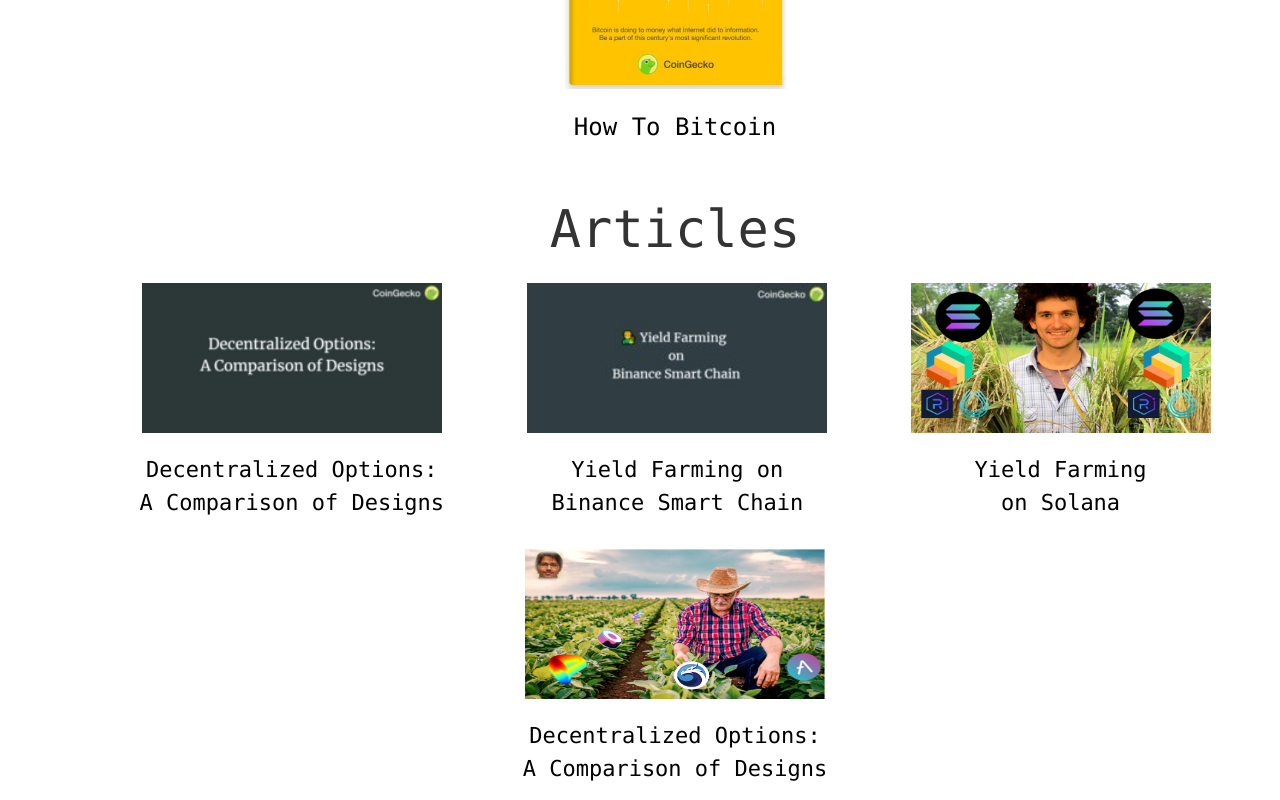
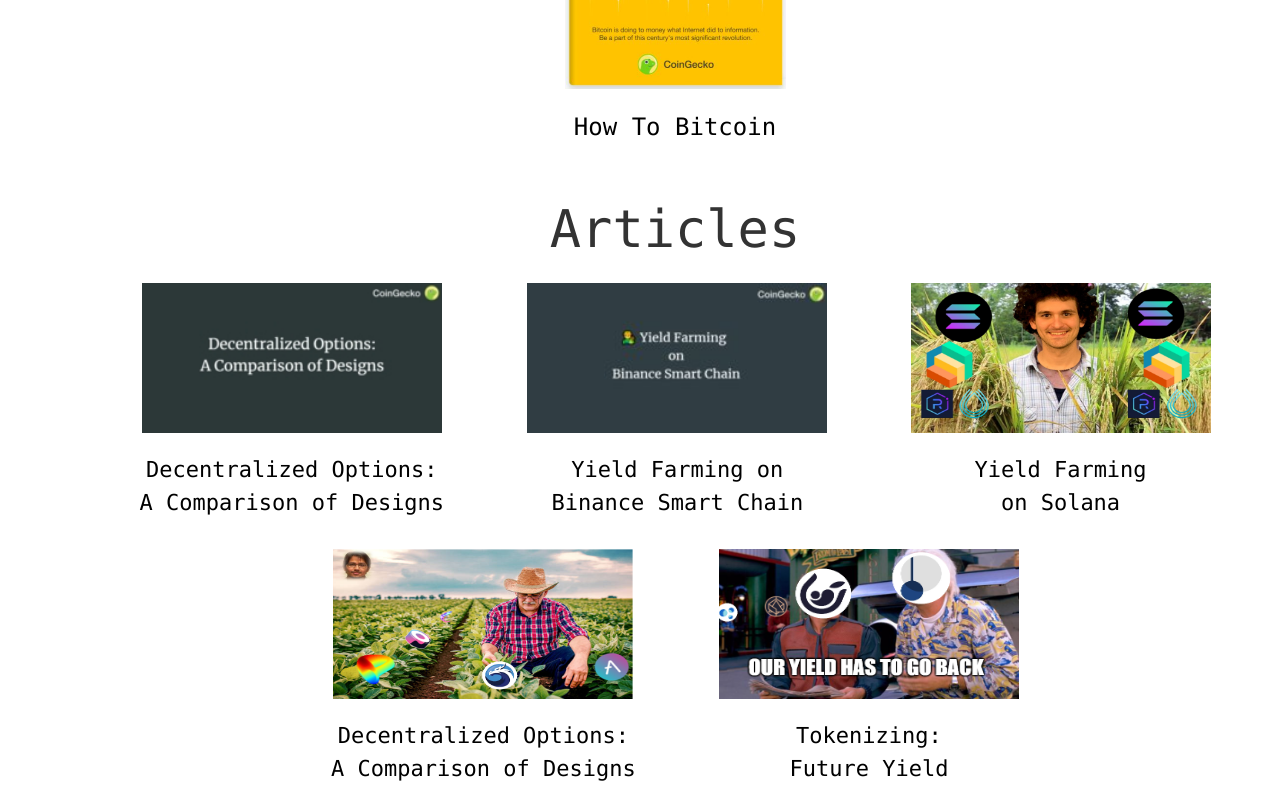
Before and after one commit to winsquare2/winsquare2.github.io, a plain HTML site: page projects.html in a window 1280 px wide. Shown: the part 897-1697 px from the top of the page. Drawn offline with nearby package versions, Linux system fonts and the light colour scheme.

Commit message:
Update projects.html

```diff
--- a/projects.html
+++ b/projects.html
@@ -143,7 +143,7 @@
 <figure><a href="https://www.coingecko.com/buzz/yield-farming-on-solana" class="w3-bar-item w3-button1"><img src = "web_images/sam.jpg" alt ="" width="300px" height="150px"><figcaption style="padding-top:20px;text-align:center;font-family:'Lucida Console',monospace;font-size:22px;">Yield Farming <br> on Solana</figcaption></a></figure>
 <br>
 <figure><a href="https://www.coingecko.com/buzz/yield-farming-on-polygon" class="w3-bar-item w3-button1"><img src = "web_images/polygon.png" alt ="" width="300px" height="150px"><figcaption style="padding-top:20px;text-align:center;font-family:'Lucida Console',monospace;font-size:22px;">Decentralized Options:<br> A Comparison of Designs</figcaption></a></figure>
-
+<figure><a href="https://www.coingecko.com/buzz/tokenizing-future-yield" class="w3-bar-item w3-button1"><img src = "web_images/future-yield.png" alt ="" width="300px" height="150px"><figcaption style="padding-top:20px;text-align:center;font-family:'Lucida Console',monospace;font-size:22px;">Tokenizing:<br> Future Yield </figcaption></a></figure>
 </center>
 
 
```
